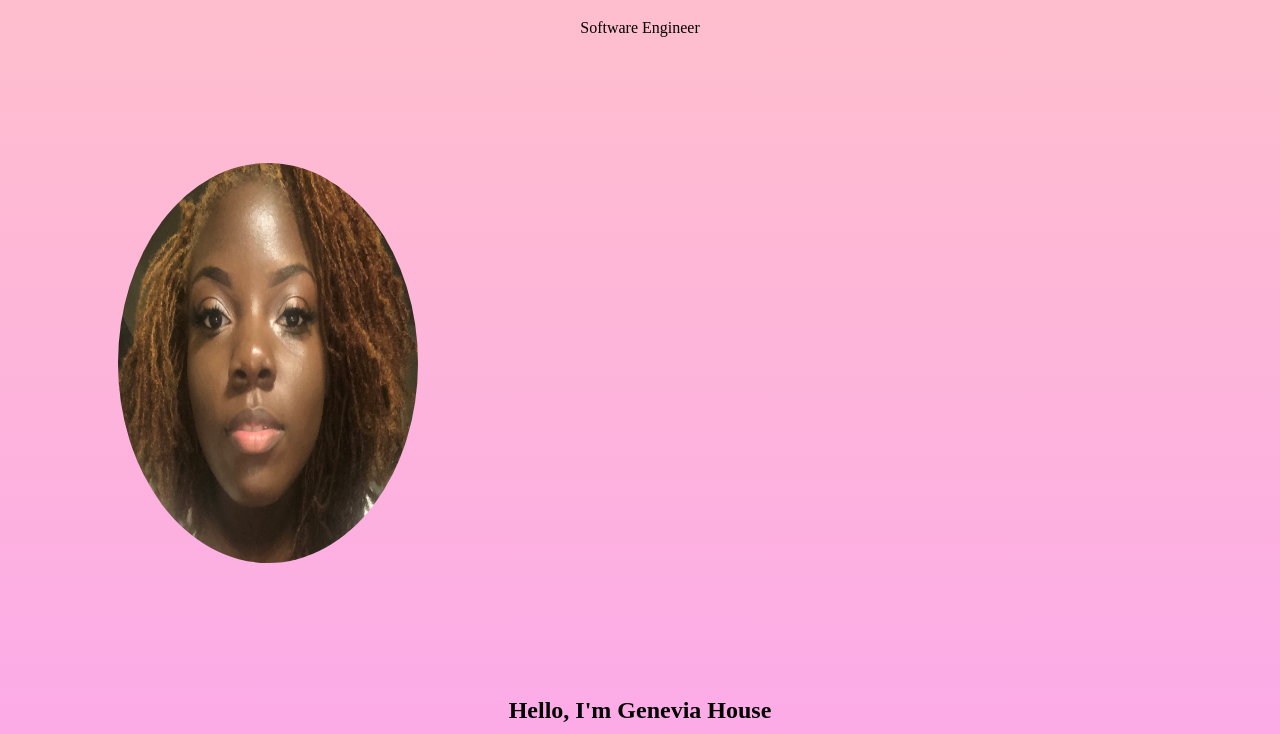
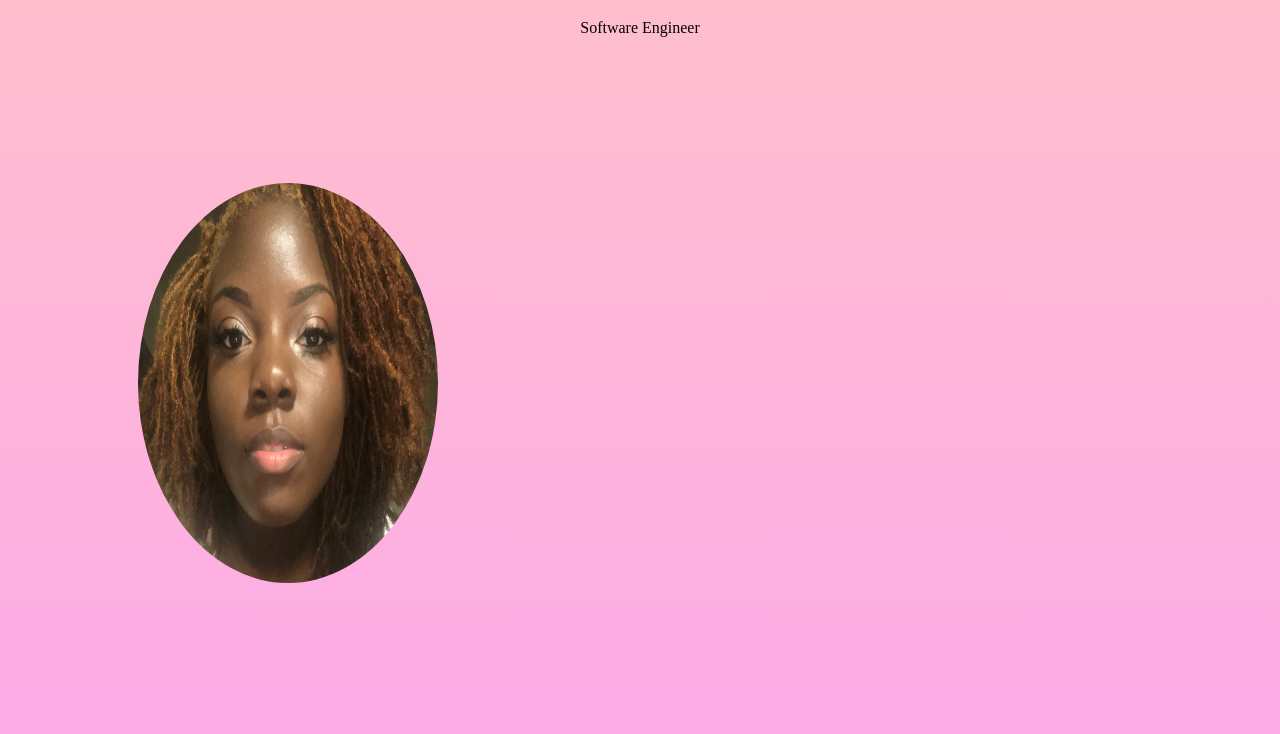
Before and after one commit to geneviacodes/Portfolio, a plain HTML site: page index.html in a window 1280 px wide. Shown: the part 61-795 px from the top of the page. Drawn offline with Linux system fonts and the light colour scheme; a script that the page names is missing.

Commit message:
Update style.css

```diff
--- a/style.css
+++ b/style.css
@@ -5,8 +5,8 @@ section {
 }
 
 .center {
-  margin: 10px;
-  padding: 100px;
+  margin: 50px;
+  padding: 80px;
   border-radius: 50%;
 }
 p {
```
